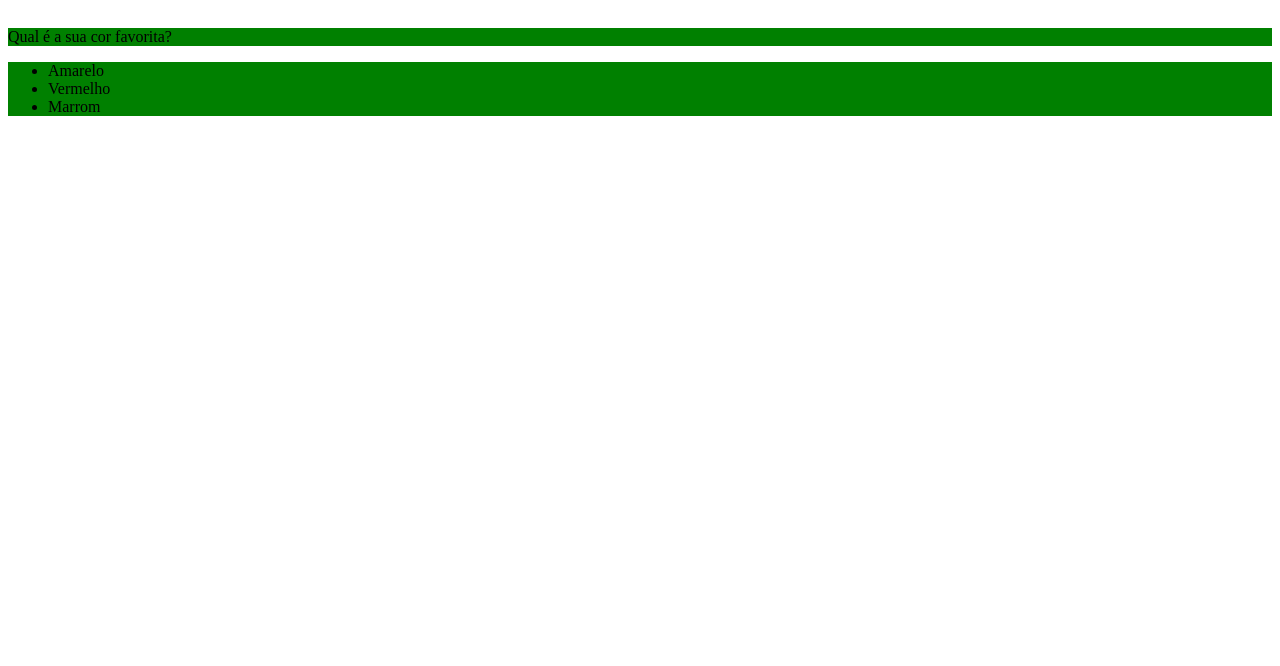
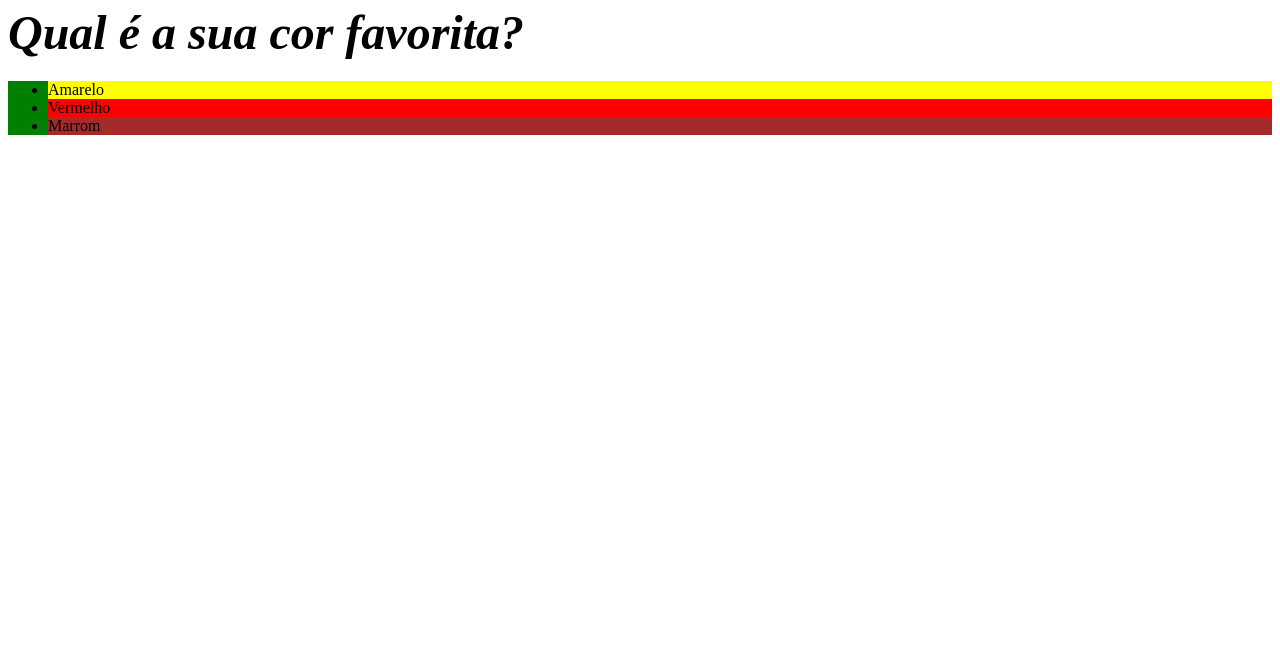
Before and after one commit to tiagogb21/trybe, a plain HTML site: page fundamentos/bloco/Bloco 3 - Introducao a HTML e CSS/dia-2-html-css-primeiros-passos-em-css/primeiros-passos-css.html in a window 1280 px wide. Shown: the part 134-800 px from the top of the page. Drawn offline with Linux system fonts and the light colour scheme.

Commit message:
propriedades de texto no CSS

```diff
--- a/fundamentos/bloco/Bloco 3 - Introducao a HTML e CSS/dia-2-html-css-primeiros-passos-em-css/primeiros-passos-css.html
+++ b/fundamentos/bloco/Bloco 3 - Introducao a HTML e CSS/dia-2-html-css-primeiros-passos-em-css/primeiros-passos-css.html
@@ -1,18 +1,42 @@
 <!DOCTYPE html>
 <html lang="pt-br">
     <style>
+        body{
+            font-size: 16px;
+        }
         h1{
             /* Modifique o tamanho do h1 para 65 pixels */
             font-size: 65px;
             /* Modifique a cor do texto do h1 para laranja */
             color: orange;
+            /* Modifique a família do h1 para sans-serif */
+            font-family: sans-serif;
         }
         ul{
             background: red;
         }
+        p{
+            /* Deixe o parágrafo com o font-weight 600 */
+            font-weight: 600;
+            /*  Coloque o tamanho do parágrafo com o tamanho de 3 vezes o padrão do body */
+            font-size: 3em;
+            /* Explore as propriedades font-style, line-height, text-align e text-decoration */
+            font-style: italic;
+            line-height:0rem;
+        }
         /* Crie uma classe para modificar a cor de fundo da tag p e da ul ao mesmo tempo */
         .modifica{
             background: green;
+        }
+        /* Troque a cor de fundo de cada item da lista para a cor correspondente ao texto */
+        ul>li:nth-child(1){
+            background: yellow;
+        }
+        ul>li:nth-child(2){
+          background: red;
+        }
+        ul>li:nth-child(3){
+          background: brown;
         }
     </style>
   <head>
```
